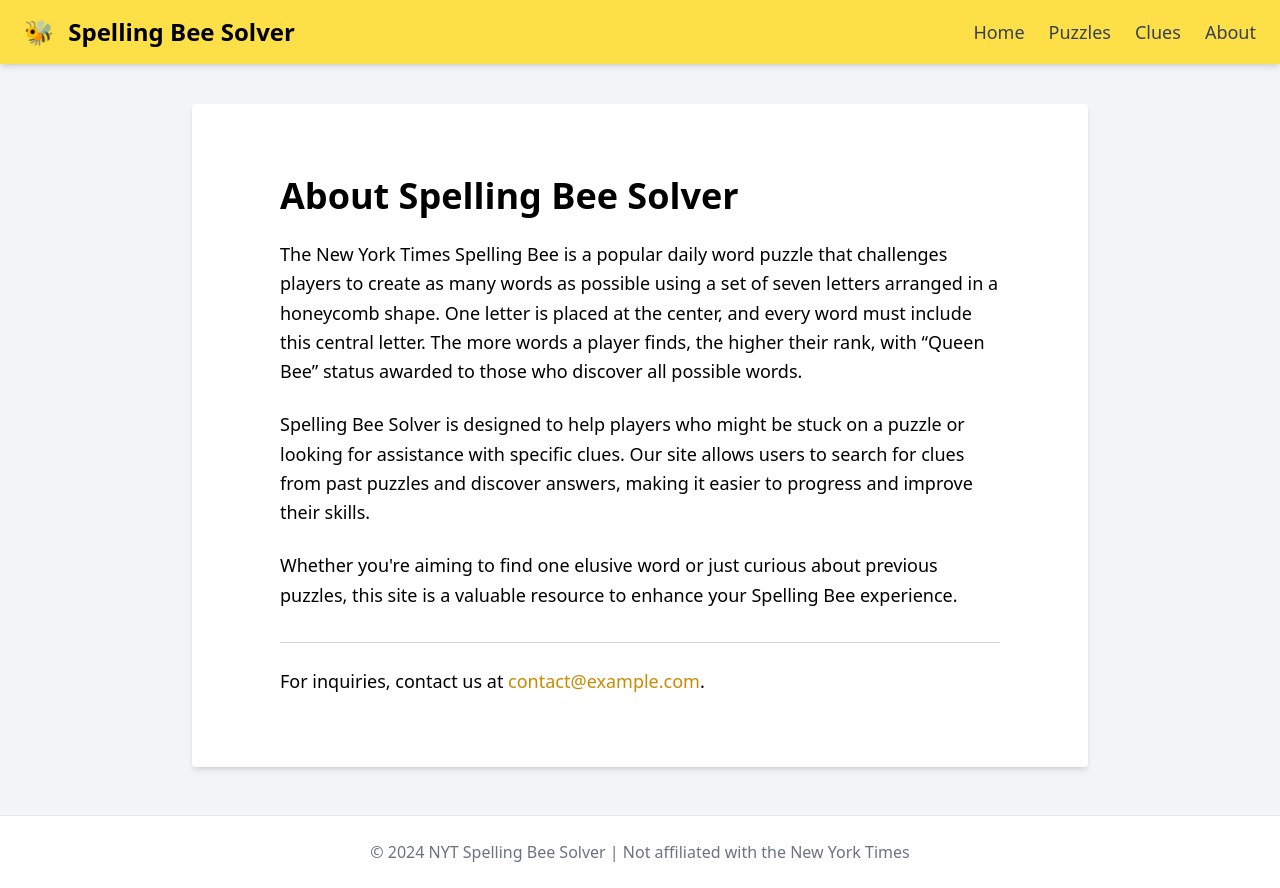
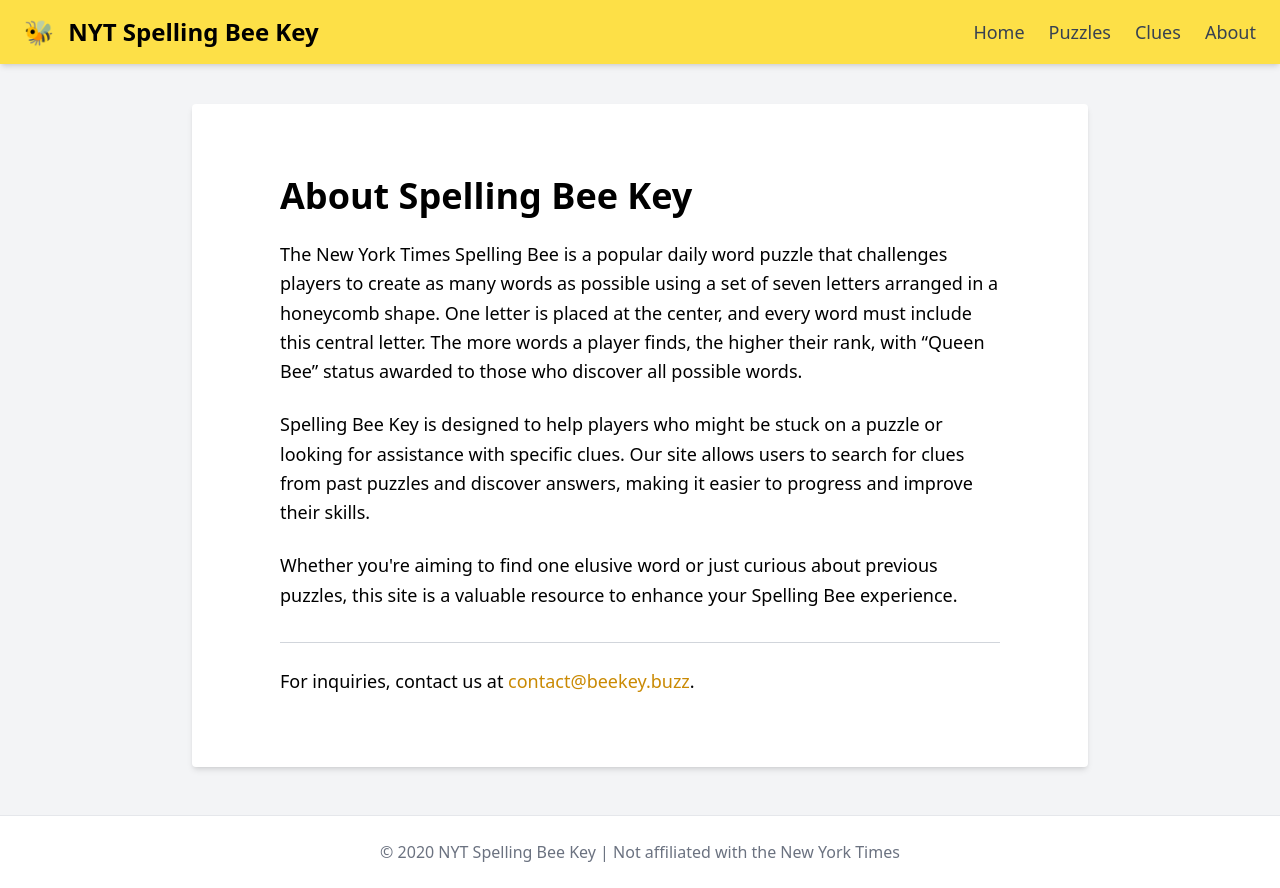
Before and after one commit to sjf/sbb, a Python web app: template templates/about.html in a window 1280 px wide. Run offline with Jinja, Linux system fonts and the light colour scheme; the template is opened without the code that fills it: most values are stand-ins (such as "Sample title", 1, 10 or a date in 2020); style sheets or scripts are compiled from the project's sources.

Commit message:
add titles, toggle clue reveal, update branding

```diff
--- a/generator.py
+++ b/generator.py
@@ -21,6 +21,8 @@ def url(path: str) -> str:
   host = DOMAIN
   if host[-1] != '/' and path[0] != '/':
     host += '/'
+  if host[-1] == '/' and path[0] == '/':
+    host = host[:-1]
   return f"{host}{path}"
 
 def output(location: str, contents: str) -> None:
@@ -48,11 +50,11 @@ class Generator:
       domain=DOMAIN,
       DEV=DEV,
       VERSION=VERSION,
+      current_year=datetime.datetime.now().year,
       format_date=format_date,
       sort_by_clue=sort_by_clue,
       joinl=joinl)
     self.env.filters['json_esc'] = json_esc
-
     mkdir(OUTPUT_DIR)
 
   def generate_all(self) -> None:
--- a/templates/about.html
+++ b/templates/about.html
@@ -15,12 +15,12 @@
 {% block content %}
 
 <section class="max-w-3xl mx-auto py-12 px-6">
-  <h1 class="text-4xl font-bold mb-6">About Spelling Bee Solver</h1>
+  <h1 class="text-4xl font-bold mb-6">About Spelling Bee Key</h1>
   <p class="text-lg leading-relaxed mb-6">
     The New York Times Spelling Bee is a popular daily word puzzle that challenges players to create as many words as possible using a set of seven letters arranged in a honeycomb shape. One letter is placed at the center, and every word must include this central letter. The more words a player finds, the higher their rank, with “Queen Bee” status awarded to those who discover all possible words.
   </p>
   <p class="text-lg leading-relaxed mb-6">
-    Spelling Bee Solver is designed to help players who might be stuck on a puzzle or looking for assistance with specific clues. Our site allows users to search for clues from past puzzles and discover answers, making it easier to progress and improve their skills.
+    Spelling Bee Key is designed to help players who might be stuck on a puzzle or looking for assistance with specific clues. Our site allows users to search for clues from past puzzles and discover answers, making it easier to progress and improve their skills.
   </p>
   <p class="text-lg leading-relaxed mb-6">
     Whether you're aiming to find one elusive word or just curious about previous puzzles, this site is a valuable resource to enhance your Spelling Bee experience.
@@ -28,7 +28,7 @@
   <div class="border-t border-gray-300 pt-6 mt-8">
     <p class="text-lg">
       For inquiries, contact us at
-      <a href="mailto:contact@example.com" class="text-yellow-600 hover:underline">contact@example.com</a>.
+      <a href="mailto:contact@beekey.buzz" class="text-yellow-600 hover:underline">contact@beekey.buzz</a>.
     </p>
   </div>
 </section>
--- a/templates/base.html
+++ b/templates/base.html
@@ -5,29 +5,30 @@
 <meta name="viewport" content="width=device-width, initial-scale=1.0">
 <meta name="description" content="NYT Spelling Bee Clue and Answer Solver">
 <meta name="keywords" content="NYT Spelling Bee, spellingbee, spellingbee clues, spellingbee hints, spelling bee hints">
-<meta name="author" content="NYT Spelling Bee Solver">
-<title>{{ title or "NYT Spelling Bee Solver" }}</title>
+<meta name="author" content="NYT Spelling Bee Key">
+<title>{% block title %}NYT Spelling Bee Key{% endblock %}</title>
 
 {% if DEV %}
   <script src="https://cdn.tailwindcss.com"></script>
 {% else %}
   <link href="/static/style.{{VERSION}}.css" rel="stylesheet">
 {% endif %}
+
 <link href="/static/custom.{{VERSION}}.css" rel="stylesheet">
 
+{% if not DEV %}
   <!-- Google tag (gtag.js) -->
   <script async src="https://www.googletagmanager.com/gtag/js?id=G-0BHRLPDY39"></script>
   <script>
     window.dataLayer = window.dataLayer || [];
     function gtag(){dataLayer.push(arguments);}
     gtag('js', new Date());
-
     gtag('config', 'G-0BHRLPDY39');
   </script>
-
+{% endif %}
 <script async src="/static/script.{{VERSION}}.js"></script>
 
-{% block structured_data %}{% endblock  %}
+{% block structured_data %}{% endblock %}
 
 <link rel="apple-touch-icon" sizes="57x57" href="/static/favicon/apple-icon-57x57.png">
 <link rel="apple-touch-icon" sizes="60x60" href="/static/favicon/apple-icon-60x60.png">
@@ -52,7 +53,7 @@
   <!-- Navigation Bar -->
 <nav class="flex items-center justify-between py-4 px-6 bg-yellow-300 shadow-md">
   <div class="text-2xl font-bold flex items-center">
-    <a href="/">🐝 <span class="ml-2">Spelling Bee Solver</span></div>
+    <a href="/">🐝 <span class="ml-2">NYT Spelling Bee Key</span></div>
   </div>
   <div class="hidden sm:flex space-x-6">
     <a href="/" class="text-lg font-medium text-gray-700 hover:text-yellow-600 transition">Home</a>
@@ -89,7 +90,7 @@ function toggleMenu() {
   <!-- Footer -->
   <footer class="bg-white border-t mt-6 sm:mt-12">
     <div class="container mx-auto px-4 py-6 text-center text-gray-500">
-      &copy; 2024 NYT Spelling Bee Solver | Not affiliated with the New York Times
+      &copy; {{ current_year }} NYT Spelling Bee Key | Not affiliated with the New York Times
     </div>
   </footer>
 </body>
--- a/templates/clue.html
+++ b/templates/clue.html
@@ -2,7 +2,7 @@
     <div class="flex justify-center gap-2 text-5xl font-bold answer-box cursor-pointer"
          data-answer="{{ answer.word }}"
          data-definition="definition-{{ index }}"
-         onclick="revealLetters(this)"
+         onclick="toggleClueAnswer(this)"
          data-nosnippet>
 
       <!-- First Letter Always Visible -->
--- a/templates/clue_archive.html
+++ b/templates/clue_archive.html
@@ -1,5 +1,5 @@
 {% extends "base.html" %}
-
+{% block title %}NYT Spelling Bee Clues{% endblock %}
 {% block content %}
 <h1 class="text-4xl font-bold text-center mb-6">Clue Archive</h1>
 
@@ -8,7 +8,7 @@
   <a href="{{ answer.url }}" class="hover:underline">
     <div class="p-4 border border-gray-300 rounded-lg hover:shadow-lg transition">
       <p class="text-lg font-medium">{{ answer.text }}</p>
-      <p class="text-sm italic text-gray-500 mt-2">{{ format_date(answer.puzzle_date) }}</p>
+      <p class="text-sm italic mt-2">{{ format_date(answer.puzzle_date) }}</p>
     </div>
   </a>
   {% endfor %}
--- a/templates/clue_page.html
+++ b/templates/clue_page.html
@@ -1,5 +1,5 @@
 {% extends "base.html" %}
-
+{% block title %}NYT Spelling Bee Clue: {{page.answers[0].text}}{% endblock %}
 {% block structured_data %}
 <script type="application/ld+json">
 {
--- a/templates/error.html
+++ b/templates/error.html
@@ -1,5 +1,5 @@
 {% extends "base.html" %}
-
+{% block title %}{{code}} {{status}}{% endblock %}
 {% block structured_data %}
 <script type="application/ld+json">
 {
--- a/templates/game.html
+++ b/templates/game.html
@@ -31,9 +31,9 @@
   </svg></div>
 </div>
 </div>
-
+<p class="text-center mb-3">Unlock the Spelling Bee</p>
 <!-- Buttons to Reveal Clues and Answers -->
-<div class="flex justify-center space-x-6  mt-2: sm:mt-8">
+<div class="flex justify-center space-x-6  mt-2 sm:mt-8">
   <button id="show-clues"
           data-target="clues"
           data-opposite-button="show-answers"
--- a/templates/index.html
+++ b/templates/index.html
@@ -1,5 +1,5 @@
 {% extends "base.html" %}
-
+{% block title %}Today's NYT Spelling Bee{% endblock %}
 {% block structured_data %}
 <script type="application/ld+json">
 {
--- a/templates/puzzle.html
+++ b/templates/puzzle.html
@@ -1,5 +1,5 @@
 {% extends "base.html" %}
-
+{% block title %}NYT Spelling Bee Key for {{ format_date(puzzle.date) }}{% endblock %}
 {% block structured_data %}
 <script type="application/ld+json">
 {
--- a/templates/puzzle_archive.html
+++ b/templates/puzzle_archive.html
@@ -1,5 +1,5 @@
 {% extends "base.html" %}
-
+{% block title %}NYT Spelling Bee Archive{% endblock %}
 {% block content %}
 <h1 class="text-4xl font-bold text-center mb-6">Puzzle Archive</h1>
 
@@ -12,7 +12,6 @@
         <svg class="hive-cell-standalone center" viewBox="0 0 120 103.92304845413263">
           <polygon class="cell-fill cell-fill-center" points="0,51.96152422706631 30,0 90,0 120,51.96152422706631 90,103.92304845413263 30,103.92304845413263" stroke="white" stroke-width="7.5"></polygon>
           <text x="13%" y="13%" text-anchor="middle" dy="0.35em" font-size="18" transform="scale(4)"  class="group-hover:underline">{{ puzzle.center_letter }}</text>
-          <line x1="30" x2="90" y1="86" y2="86" class="hidden group-hover:block" stroke="black" stroke-width="6"></line>
         </svg>
         <span class="pl-1">{{ joinl(puzzle.outer_letters, sep=' ') }}</span>
       </p>
--- a/templates/sitemap.xml
+++ b/templates/sitemap.xml
@@ -15,13 +15,13 @@
   {% for i in range(1, num_clue_archive_pages + 1) %}
   <url>
     <loc>{{ domain }}/clue-archive/{{ i }}</loc>
-    <lastmod>2024-01-01</lastmod>
+    <lastmod>{{ current_date }}</lastmod>
     <priority>0.8</priority>
   </url>
   {% endfor %}
   <url>
     <loc>{{ domain }}/puzzle-archive</loc>
-    <lastmod>2024-01-01</lastmod>
+    <lastmod>{{ current_date }}</lastmod>
     <priority>0.6</priority>
   </url>
   {% for puzzle in puzzles %}
```
Also changed, not shown: static/custom.css (+1 -24 lines), static/script.js (+11 -10 lines), 3 other files. Lines whose indentation alone changed are shown as unchanged.
